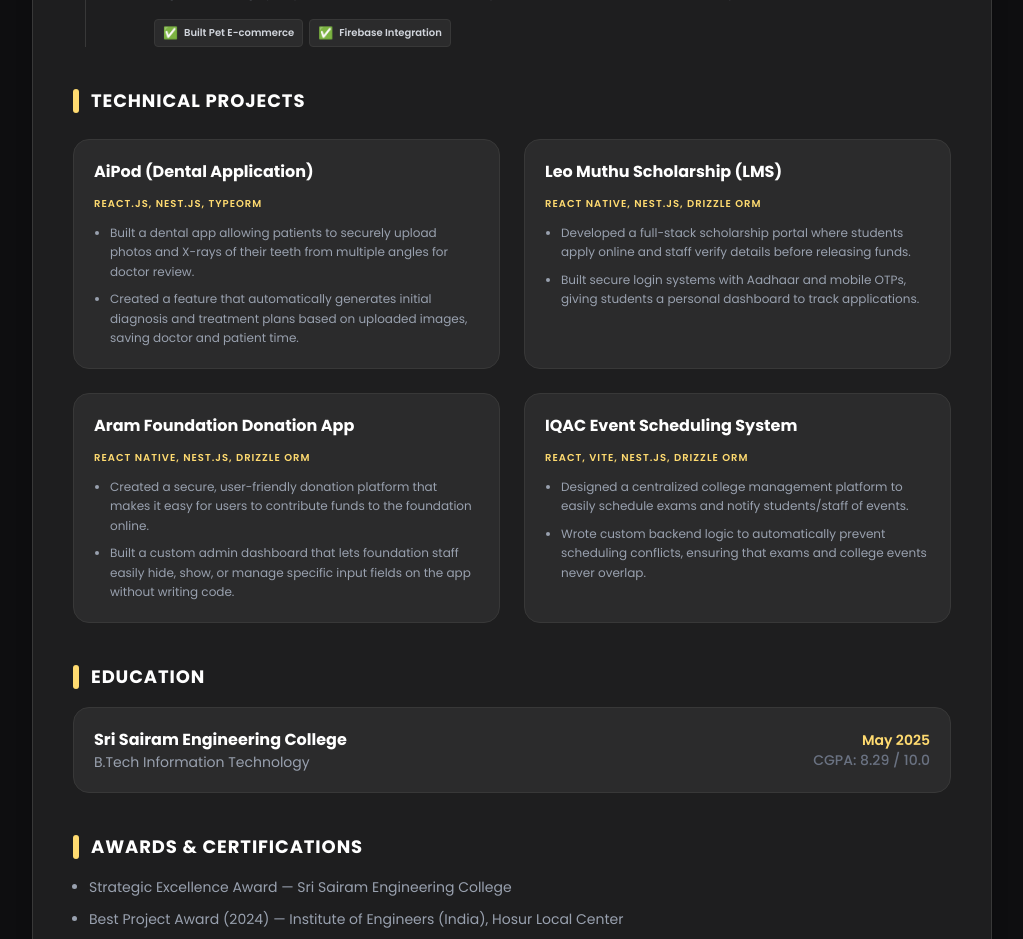
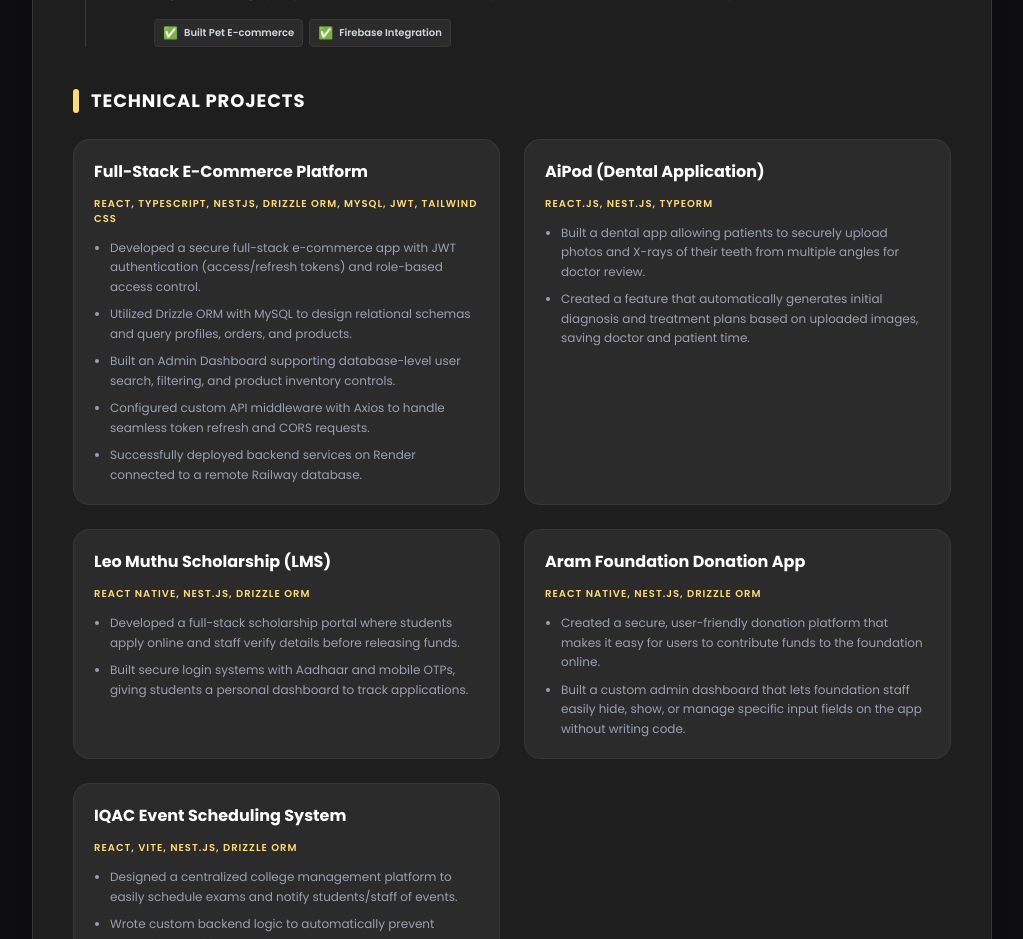
Before and after one commit to maha100104/Porfolio, a Next.js app: page /resume in a window 1280 px wide. Shown: the part 1480-2419 px from the top of the page, without its empty margins (128-1151 px from the left). Built offline with nearby package versions, Linux system fonts and the light colour scheme.

Commit message:
Add Full-Stack E-Commerce Platform to personal projects with image, shorten bullets, change resume link to PDF, make portfolio single-page

```diff
--- a/src/app/page.tsx
+++ b/src/app/page.tsx
@@ -10,6 +10,7 @@ import DigitalClockLogo from './assests/Digital Clock.png';
 import PupCartLogo from './assests/PupCart.png';
 import TravelLogo from './assests/travel.png';
 import PortfolioImg from './assests/Portfolio.png';
+import EcommerceImg from './assests/FullStack-Ecommerce.png';
 interface Project {
   title: string;
   category: 'Professional Projects' | 'Personal Projects';
@@ -78,6 +79,21 @@ const projects: Project[] = [
       '✔ Centralized exam scheduling',
       '✔ Automated notifications'
     ]
+  },
+  {
+    title: 'Full-Stack E-Commerce Platform',
+    category: 'Personal Projects',
+    description: 'A secure full-stack e-commerce platform with JWT authentication, role-based access control, and a comprehensive admin inventory dashboard.',
+    githubUrl: 'https://e-commerce-maha100104.vercel.app',
+    icon: '🛍️',
+    bgGradient: 'from-teal-500/20 to-cyan-500/20',
+    bullets: [
+      'React • TypeScript • NestJS • Drizzle ORM • MySQL • JWT • Tailwind CSS',
+      '✔ JWT auth with access/refresh tokens & role-based access control',
+      '✔ Admin Dashboard with user search, filtering & inventory controls',
+      '✔ Deployed on Render + Railway with Axios middleware for CORS & token refresh'
+    ],
+    image: EcommerceImg.src
   },
   {
     title: 'Modern Developer Portfolio',
@@ -458,16 +474,17 @@ export default function Home() {
                   </div>
 
                   {/* Link to Printable resume page */}
-                  <Link
-                    href="/resume"
+                  <a
+                    href="/Mahalakshmi_Resume.pdf"
                     target="_blank"
+                    rel="noopener noreferrer"
                     className="text-xs text-[#ffdb70] hover:underline font-semibold bg-[#2b2b2c] border border-[#383838] px-3.5 py-2 rounded-xl transition-all cursor-pointer flex items-center gap-1.5"
                   >
-                    View Printable Resume
+                    View Resume
                     <svg className="w-3.5 h-3.5" fill="none" stroke="currentColor" strokeWidth="2.5" viewBox="0 0 24 24">
                       <path strokeLinecap="round" strokeLinejoin="round" d="M13.5 6H5.25A2.25 2.25 0 003 8.25v10.5A2.25 2.25 0 005.25 21h10.5A2.25 2.25 0 0018 18.75V10.5m-10.5 6L21 3m0 0h-5.25M21 3v5.25" />
                     </svg>
-                  </Link>
+                  </a>
                 </div>
 
                 <div className="space-y-8">
--- a/src/app/resume/page.tsx
+++ b/src/app/resume/page.tsx
@@ -341,6 +341,23 @@ export default function ResumePage() {
 
           <div className="grid grid-cols-1 md:grid-cols-2 gap-6">
 
+            {/* E-Commerce Platform */}
+            <div className="p-5 rounded-2xl bg-[#2b2b2c] border border-[#383838] space-y-3">
+              <div className="flex justify-between items-start">
+                <h3 className="font-bold text-white text-base">Full-Stack E-Commerce Platform</h3>
+              </div>
+              <div className="text-[10px] text-[#ffdb70] font-semibold uppercase tracking-widest">
+                React, TypeScript, NestJS, Drizzle ORM, MySQL, JWT, Tailwind CSS
+              </div>
+              <ul className="text-xs text-gray-400 list-disc ml-4 space-y-2 leading-relaxed">
+                <li>Developed a secure full-stack e-commerce app with JWT authentication (access/refresh tokens) and role-based access control.</li>
+                <li>Utilized Drizzle ORM with MySQL to design relational schemas and query profiles, orders, and products.</li>
+                <li>Built an Admin Dashboard supporting database-level user search, filtering, and product inventory controls.</li>
+                <li>Configured custom API middleware with Axios to handle seamless token refresh and CORS requests.</li>
+                <li>Successfully deployed backend services on Render connected to a remote Railway database.</li>
+              </ul>
+            </div>
+
             {/* Project 1 */}
             <div className="p-5 rounded-2xl bg-[#2b2b2c] border border-[#383838] space-y-3">
               <div className="flex justify-between items-start">
--- a/src/components/Projects.tsx
+++ b/src/components/Projects.tsx
@@ -10,6 +10,12 @@ interface Project {
 }
 
 const projects: Project[] = [
+  {
+    title: 'Full-Stack E-Commerce Platform',
+    description: 'A secure full-stack e-commerce platform with JWT authentication, role-based access control, and a comprehensive admin inventory dashboard.',
+    githubUrl: 'https://e-commerce-maha100104.vercel.app',
+    icon: '🛍️'
+  },
   {
     title: 'E-commerce Website',
     description: 'Full-featured e-commerce platform with shopping cart, user authentication, and payment integration',
```
Also changed, not shown: src/app/assests/FullStack-Ecommerce.png (added), 1 other file (tests, documents, lock files or other folders).
